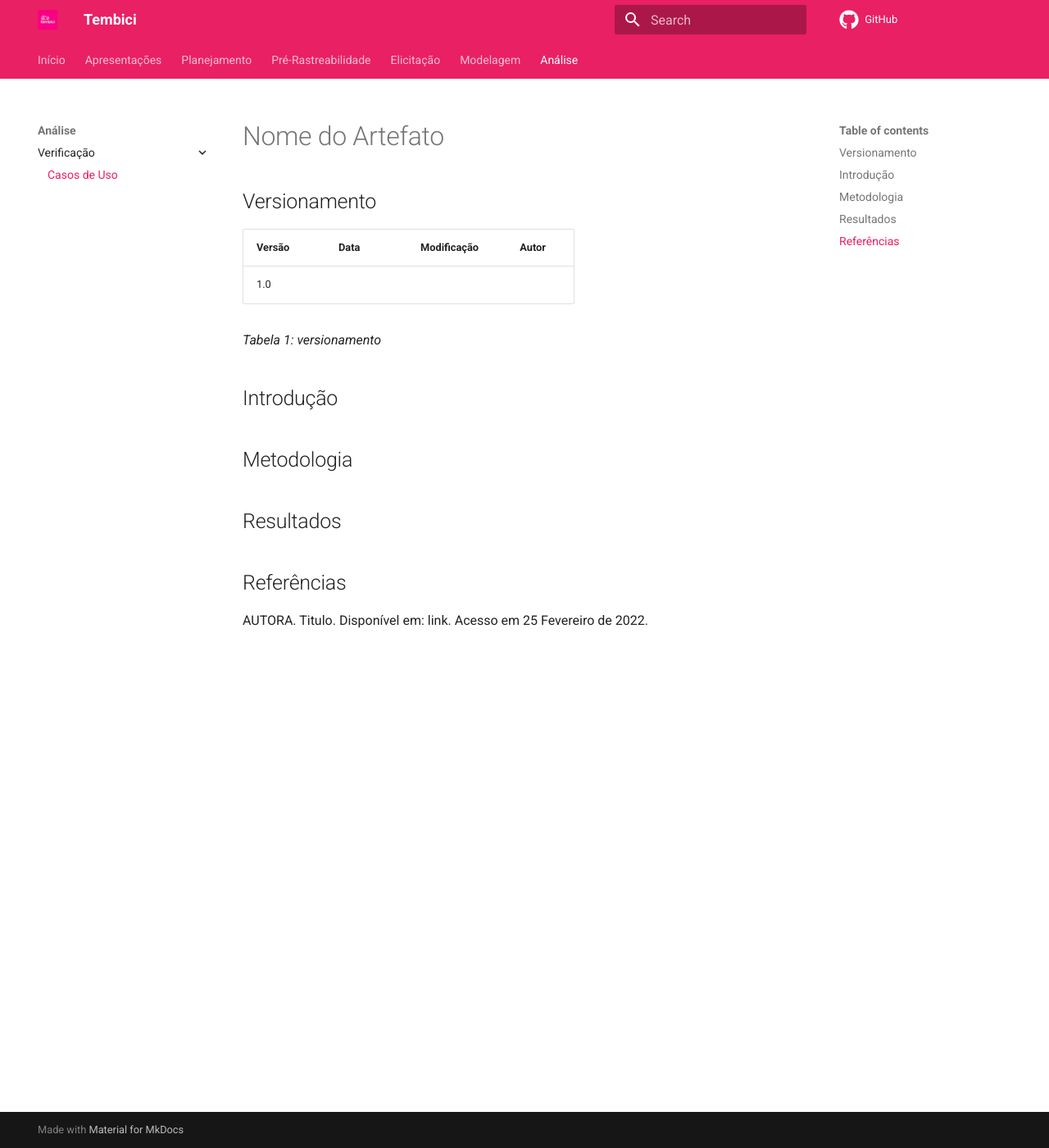
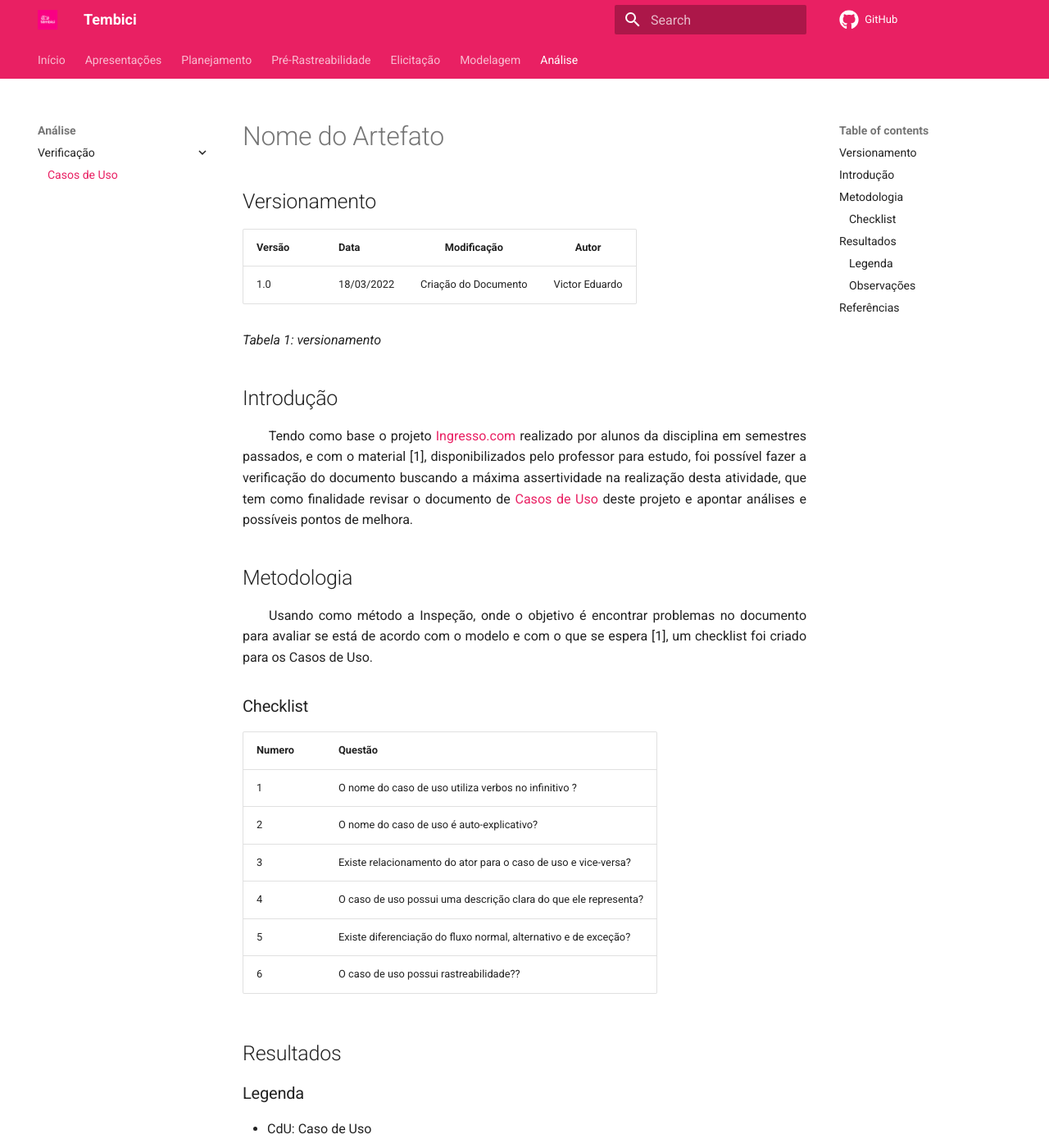
Before and after one commit to Requisitos-de-Software/2021.2-Tembici, an MkDocs documentation site: the page built from docs/analise/verificacao/casos_de_uso.md, in a window 1280 px wide and 1400 px high. Shown: the whole window at 82% size. Built offline with MkDocs 1.6.1 and Material for MkDocs 9.7.7, drawn with Linux system fonts in a browser that asks for light colours; comment, search, counter and statistics services are not loaded; some of the changed text lies outside the part shown.

Commit message:
#51 - Verficação Realizada

```diff
--- a/docs/analise/verificacao/casos_de_uso.md
+++ b/docs/analise/verificacao/casos_de_uso.md
@@ -3,16 +3,46 @@
 
 | Versão | Data | Modificação | Autor |
 |-|-|:-:|:-:|
-| 1.0 | |   |   |
+| 1.0 | 18/03/2022 | Criação do Documento | Victor Eduardo |
 
 *Tabela 1: versionamento*
 
 ## Introdução
+<p style="text-align: justify">&emsp;&emsp;Tendo como base o projeto <a href="https://requisitos-de-software.github.io/2021.1-Ingresso.com/verificacao/casos_de_uso/">Ingresso.com</a> realizado por alunos da disciplina em semestres passados, e com o material [1], disponibilizados pelo professor para estudo, foi possível fazer a verificação do documento buscando a máxima assertividade na realização desta atividade, que tem como finalidade revisar o documento de <a href="https://requisitos-de-software.github.io/2021.1-Ingresso.com/verificacao/casos_de_uso/">Casos de Uso</a> deste projeto e apontar análises e possíveis pontos de melhora.</p>
 
 ## Metodologia
+<p style="text-align: justify">&emsp;&emsp;Usando como método a Inspeção, onde o objetivo é encontrar problemas no documento para avaliar se está de acordo com o modelo e com o que se espera [1], um checklist foi criado para os Casos de Uso.</p>
 
-## Resultados <!--Se houver-->
+### Checklist
+| Numero | Questão |
+|-|-|
+| 1 | O nome do caso de uso utiliza verbos no infinitivo ? |
+| 2 | O nome do caso de uso é auto-explicativo?	 |
+| 3 | Existe relacionamento do ator para o caso de uso e vice-versa? |
+| 4 | O caso de uso possui uma descrição clara do que ele representa? |
+| 5 | Existe diferenciação do fluxo normal, alternativo e de exceção? |
+| 6 | O caso de uso possui rastreabilidade?? |
+
+## Resultados
+### Legenda
+- CdU: Caso de Uso
+- ✅: Sim
+- ❌: Não
+
+| CdU/Questão | Cdu1 | Cdu2 | Cdu3 | Cdu4 | Cdu5 | Cdu6 | Cdu7 |
+|-|-|-|-|-|-|-|-|
+| 1 |✅|✅|✅|✅|✅|❌|✅|
+| 2 |✅|✅|✅|❌|✅|❌|✅|
+| 3 |✅|✅|✅|✅|✅|✅|✅|
+| 4 |✅|✅|✅|❌|✅|✅|❌|
+| 5 |✅|✅|✅|✅|✅|✅|✅|
+| 6 |❌|❌|❌|❌|❌|❌|❌|
+
+### Observações
+| Caso de Uso | Observações |
+|-|-|
+| Todos | Legendas não específicas para cada diagrama |
+| CdU4 | Possível erro de ortografia no nome do CdU |
 
 ## Referências
-
-AUTORA. Titulo. Disponível em: link. Acesso em 25 Fevereiro de 2022.
+[1] - SERRANO, Maurício; SERRANO, Milene; Requisitos - Aula 23.
```
